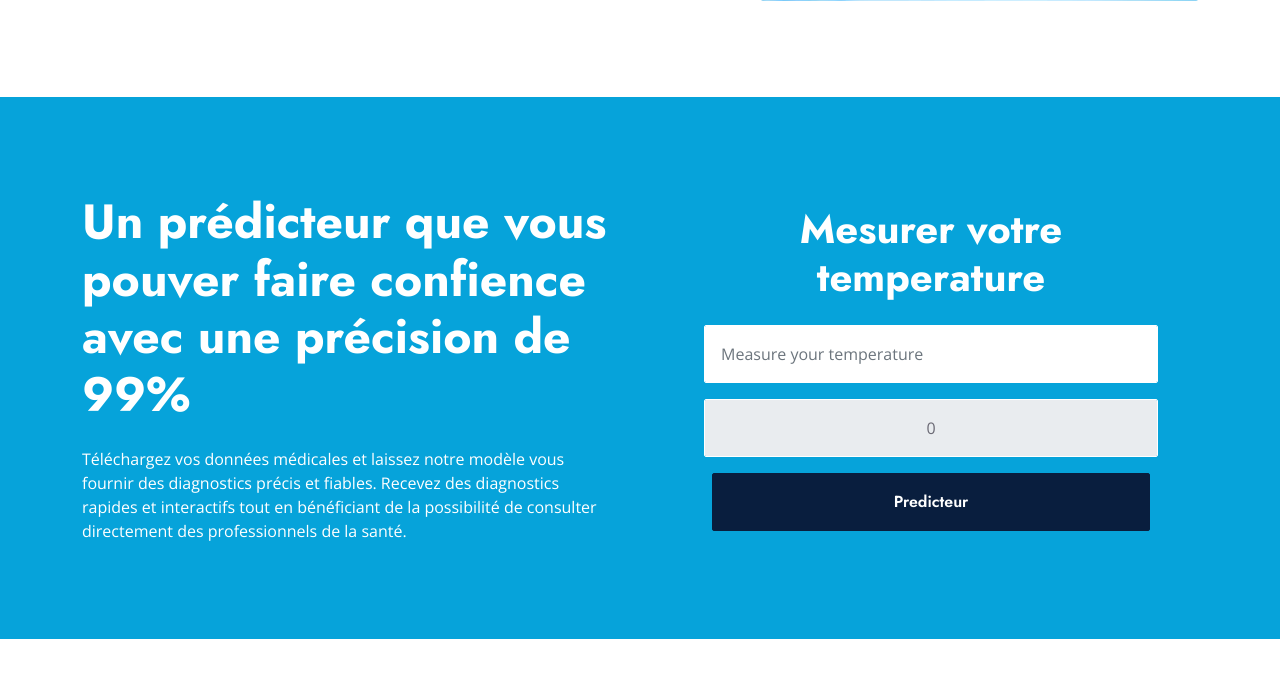
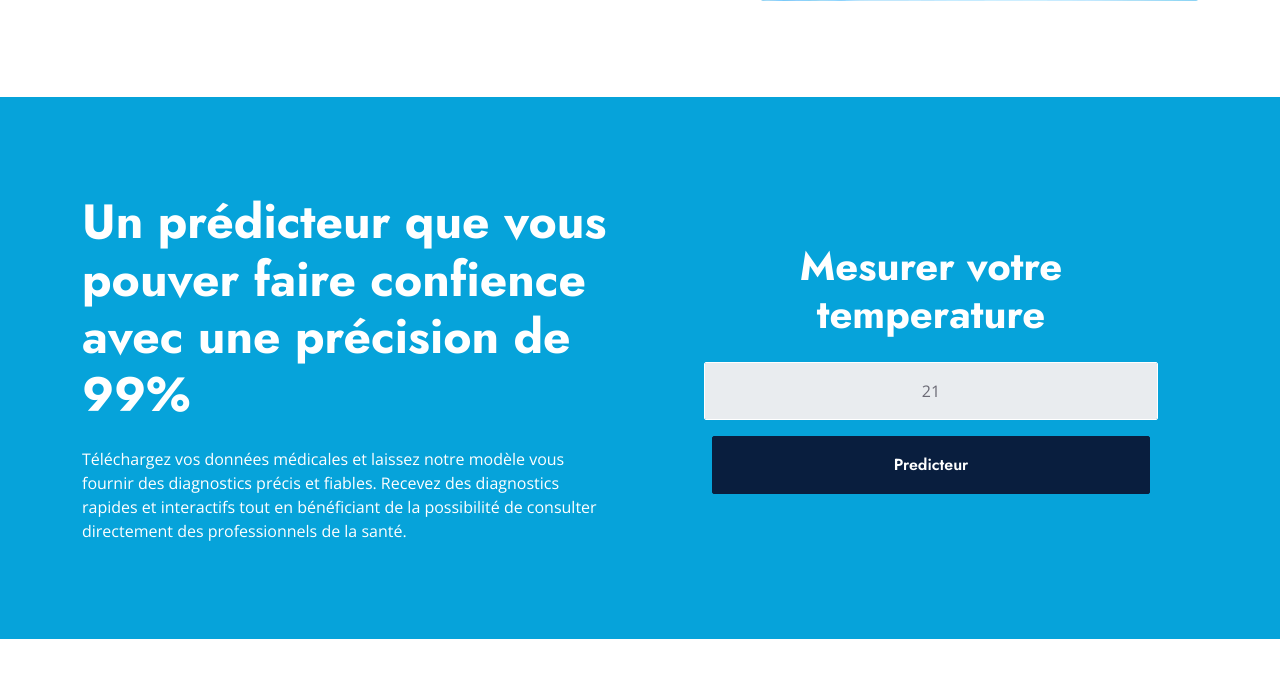
Before and after one commit to chtolo/DIagnoconnect, a Flask app: page / in a window 1280 px wide. Shown: the part 1796-2493 px from the top of the page. Run offline with Flask 3, Linux system fonts and the light colour scheme; some libraries are stand-ins or nearby versions.

Commit message:
Sensor data

```diff
--- a/app.py
+++ b/app.py
@@ -1,11 +1,11 @@
-from flask import Flask, render_template, request, flash, redirect
+from flask import Flask, render_template, jsonify, request, flash, redirect
 import pickle
 import numpy as np
 from PIL import Image
 import pandas as pd
 from tensorflow.keras.models import load_model
 import cv2
-
+current_temperature = 21
 app = Flask(__name__)
 
 def predict(values, dic):
@@ -25,8 +25,14 @@ def predict(values, dic):
 
 @app.route("/")
 def home():
-    return render_template('index.html')
-
+    return render_template('index.html', current_temperature = current_temperature)
+@app.route('/update_dht', methods=['POST'])
+def update_dht():
+    if request.method == 'POST':
+        temperature = request.form.get('temperature')
+        global current_temperature
+        current_temperature = temperature
+        return jsonify({'message': 'Température mise à jour avec succès'})
 @app.route("/about",methods=['GET', 'POST'])
 def about():
     return render_template('about.html')
@@ -67,6 +73,7 @@ def pneumoniaPage():
 def predictor():
     return render_template('predictor.html')
 
+
 @app.route("/pneumoniapredict", methods = ['POST', 'GET'])
 def pneumonia():
     if request.method == 'POST':
--- a/templates/index.html
+++ b/templates/index.html
@@ -205,19 +205,15 @@
                 <div class="col-lg-6">
                     <div class="prédicteur-form h-100 d-flex flex-column justify-content-center text-center p-5 wow zoomIn" data-wow-delay="0.6s">
                         <h1 class="text-white mb-4">Mesurer votre temperature</h1>
-                        <form oninput="result.value=temperature.value">
                             <!-- Temperature Input -->
                             <div class="row g-3">
-                                <input type="number" class="form-control border-white p-3" id="temperature" name="temperature" placeholder="Measure your temperature" required>
                                 <br>
-                                <!-- Output to Display Temperature Result -->
-                                <output name="result" id="result" class="form-control border-white p-3" for="temperature">0</output>
+                                <output name="result" id="result" class="form-control border-white p-3" for="temperature">{{ current_temperature }}</output>
                                 <br>
                                 <div class="col-12">
                                     <button class="btn btn-dark w-100 py-3"  type="button" onclick="window.location.href='diabet.html';">Predicteur</button>
                                 </div>
                             </div>
-                        </form>
                     </div>
                 </div>
             </div>
```
